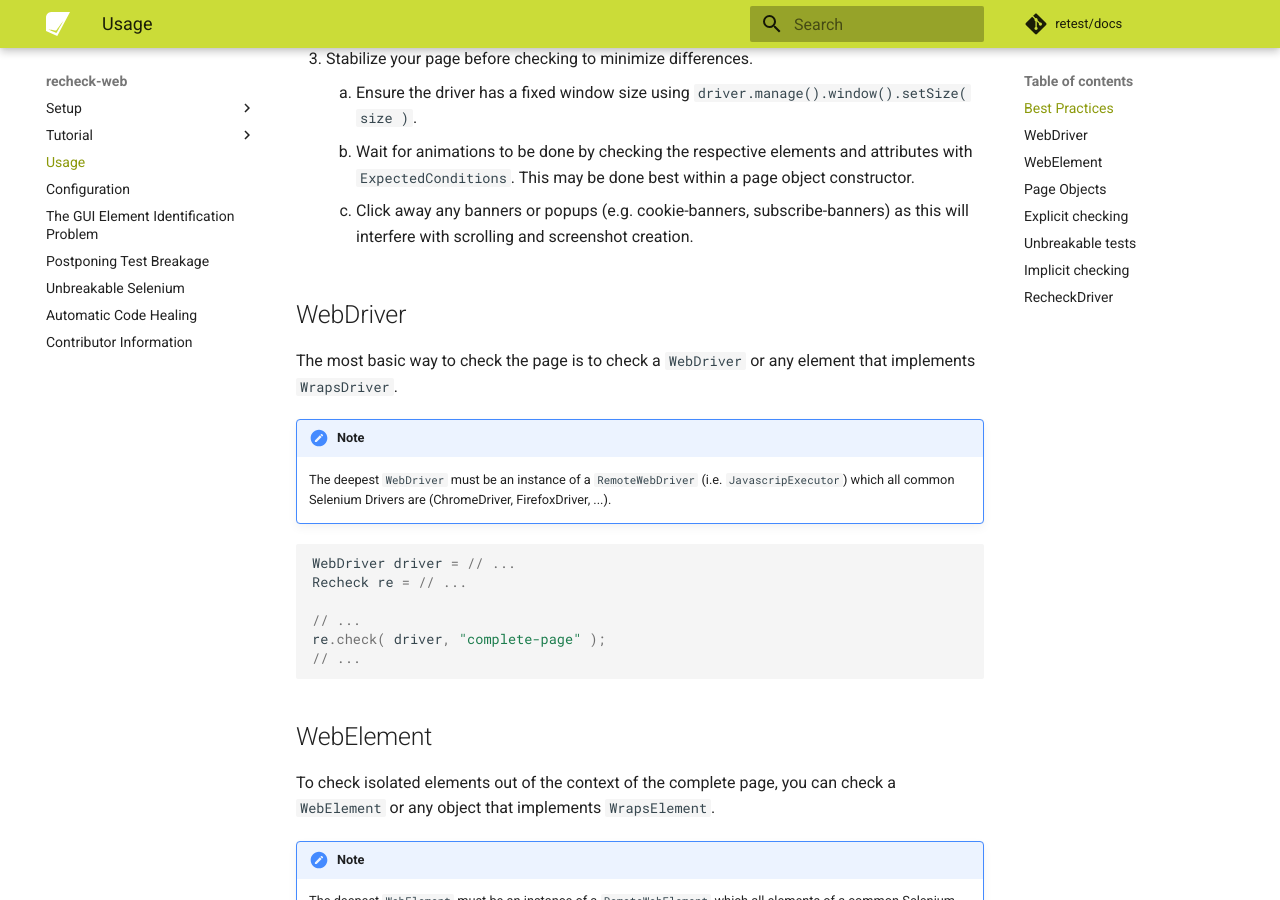
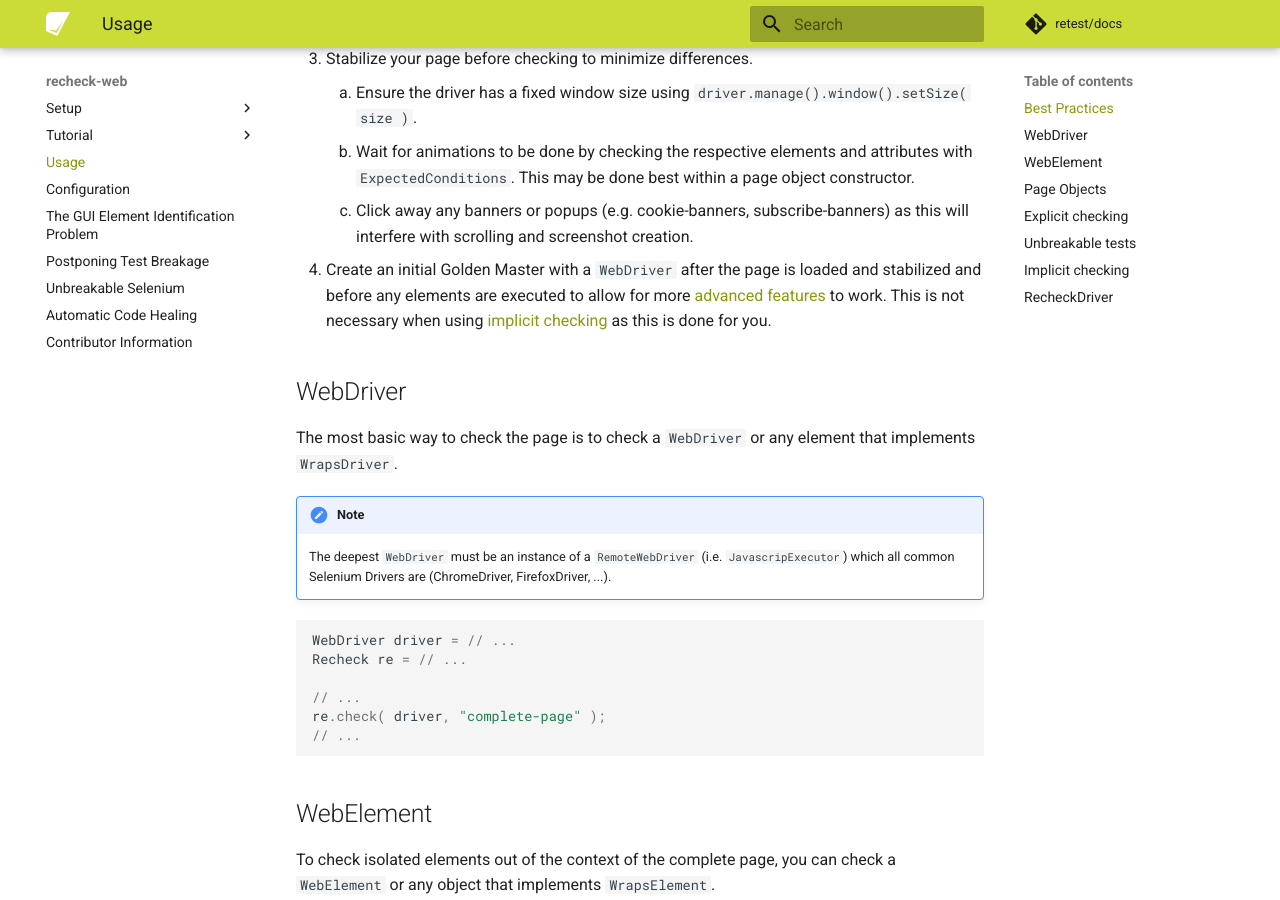
Before and after one commit to retest/docs, an MkDocs documentation site: the page built from docs/recheck-web/introduction/usage.md, in a window 1280 px wide and 900 px high, scrolled down 626 px. Built offline with MkDocs 1.6.1 and Material for MkDocs 9.7.7, drawn with Linux system fonts in a browser that asks for light colours; comment, search, counter and statistics services are not loaded.

Commit message:
Add best practices for initial Golden Master creation

```diff
--- a/docs/recheck-web/introduction/usage.md
+++ b/docs/recheck-web/introduction/usage.md
@@ -17,6 +17,7 @@ However, ***recheck-web*** also provides some additional features building upon
     1. Ensure the driver has a fixed window size using `driver.manage().window().setSize( size )`.
     2. Wait for animations to be done by checking the respective elements and attributes with `ExpectedConditions`. This may be done best within a page object constructor.
     3. Click away any banners or popups (e.g. cookie-banners, subscribe-banners) as this will interfere with scrolling and screenshot creation.
+4. Create an initial Golden Master with a `WebDriver` after the page is loaded and stabilized and before any elements are executed to allow for more [advanced features](#unbreakable-tests) to work. This is not necessary when using [implicit checking](#implicit-checking) as this is done for you.
 
 ## WebDriver
 
```
